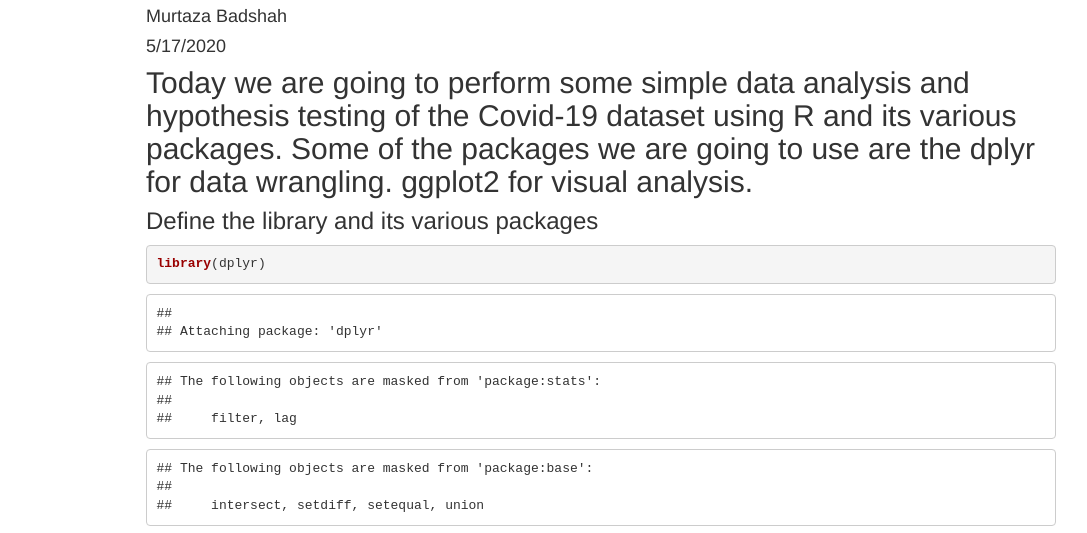
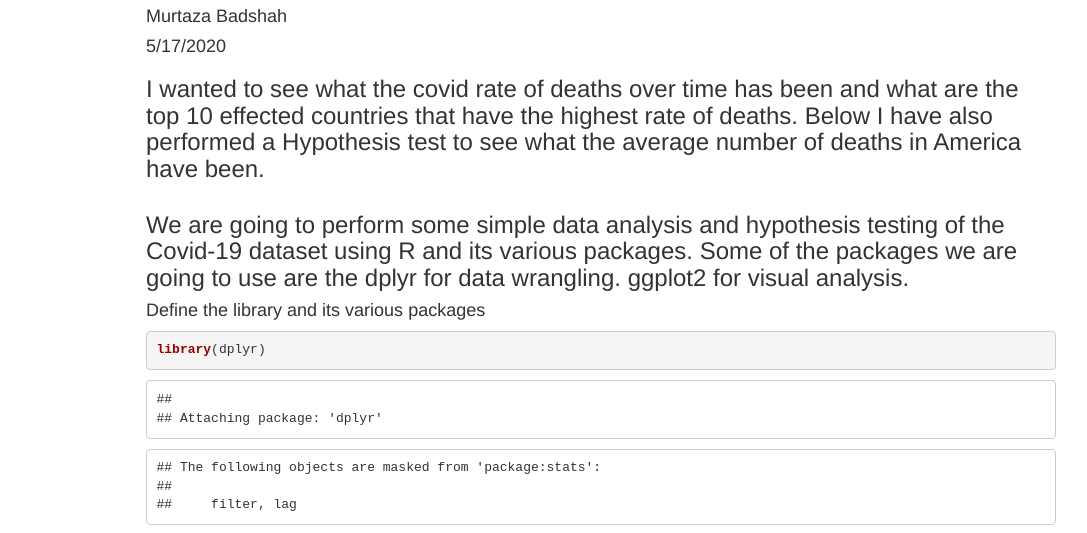
Before and after one commit to MurtazaBadshah121/MurtazaBadshah121.github.io, a website: page research/covid_analysis.html in a window 1280 px wide. Shown: the part 116-649 px from the top of the page, without its empty margins (39-1126 px from the left). Drawn offline with nearby package versions, Linux system fonts and the light colour scheme; some packages are replaced by stand-ins of ours; a script that the page names is missing.

Commit message:
Added a new viz fixed text size.

```diff
--- a/research/covid_analysis.html
+++ b/research/covid_analysis.html
@@ -513,12 +513,16 @@ $(document).ready(function () {
 <h4 class="date">5/17/2020</h4>
 
 </div>
+<h3>I wanted to see what the covid rate of deaths over time has been and what are the top 10 effected countries that have the highest rate of deaths. Below I have also performed a Hypothesis test to see what the average number of deaths in America have been.</h3>
 
+    <div class="flourish-embed flourish-bar-chart-race" data-src="visualisation/2814029" data-url="https://flo.uri.sh/visualisation/2814029/embed"><script src="https://public.flourish.studio/resources/embed.js"></script></div>
+
+<br>
 
 <div id="today-we-are-going-to-perform-some-simple-data-analysis-and-hypothesis-testing-of-the-covid-19-dataset-using-r-and-its-various-packages.-some-of-the-packages-we-are-going-to-use-are-the-dplyr-for-data-wrangling.-ggplot2-for-visual-analysis." class="section level2">
-<h2>Today we are going to perform some simple data analysis and hypothesis testing of the Covid-19 dataset using R and its various packages. Some of the packages we are going to use are the dplyr for data wrangling. ggplot2 for visual analysis.</h2>
+<h3>We are going to perform some simple data analysis and hypothesis testing of the Covid-19 dataset using R and its various packages. Some of the packages we are going to use are the dplyr for data wrangling. ggplot2 for visual analysis.</h3>
 <div id="define-the-library-and-its-various-packages" class="section level3">
-<h3>Define the library and its various packages</h3>
+<h4>Define the library and its various packages</h4>
 <pre class="r"><code>library(dplyr)</code></pre>
 <pre><code>##
 ## Attaching package: &#39;dplyr&#39;</code></pre>
```
